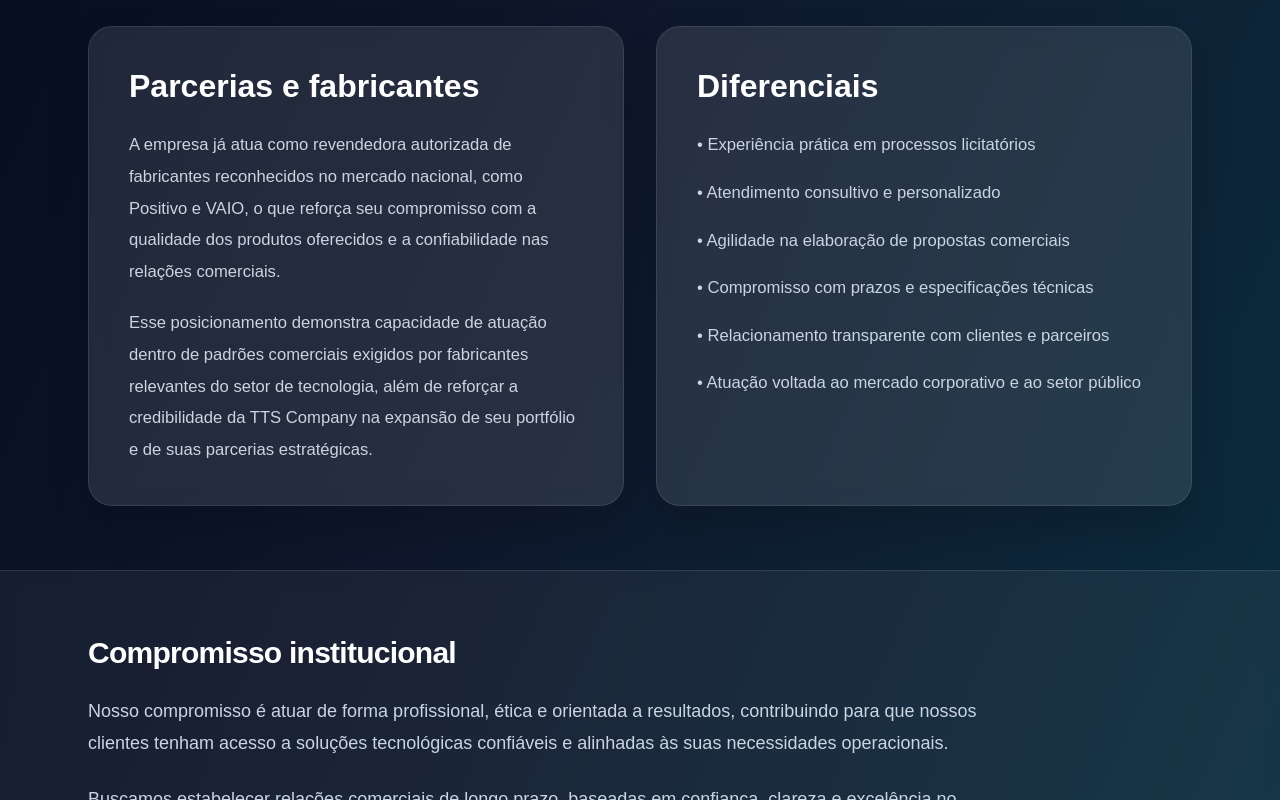
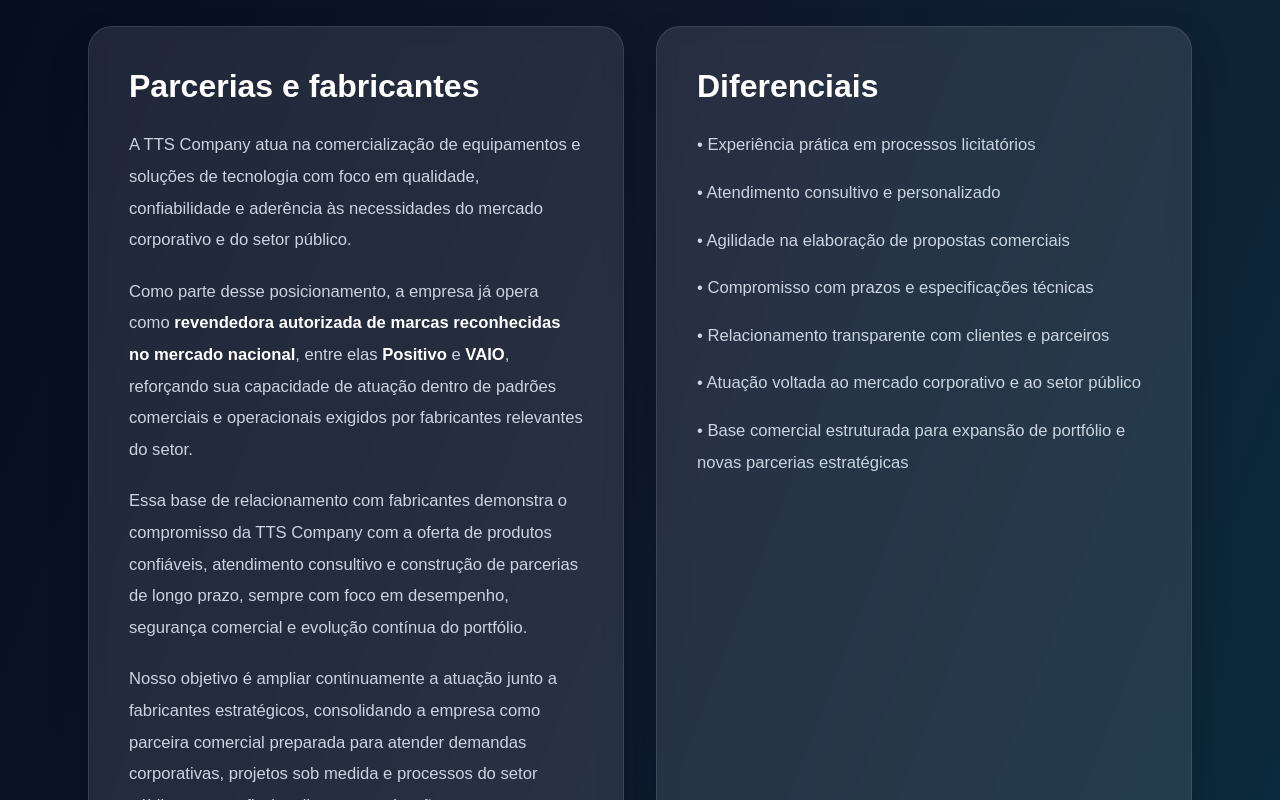
Before and after one commit to fcvillar1/tts-site, a Next.js app: page /empresa in a window 1280 px wide. Shown: the part 1440-2240 px from the top of the page. Built offline with nearby package versions, Linux system fonts and the light colour scheme.

Commit message:
atualização pag Empresa

```diff
--- a/app/empresa/page.tsx
+++ b/app/empresa/page.tsx
@@ -207,17 +207,35 @@ export default function EmpresaPage() {
 
                   <div style={textBlockStyle}>
                     <p style={paragraphStyle}>
-                      A empresa já atua como revendedora autorizada de fabricantes
-                      reconhecidos no mercado nacional, como Positivo e VAIO, o que reforça
-                      seu compromisso com a qualidade dos produtos oferecidos e a
-                      confiabilidade nas relações comerciais.
+                      A TTS Company atua na comercialização de equipamentos e soluções de
+                      tecnologia com foco em qualidade, confiabilidade e aderência às
+                      necessidades do mercado corporativo e do setor público.
                     </p>
 
                     <p style={paragraphStyle}>
-                      Esse posicionamento demonstra capacidade de atuação dentro de padrões
-                      comerciais exigidos por fabricantes relevantes do setor de tecnologia,
-                      além de reforçar a credibilidade da TTS Company na expansão de seu
-                      portfólio e de suas parcerias estratégicas.
+                      Como parte desse posicionamento, a empresa já opera como
+                      <strong style={{ color: "#ffffff" }}>
+                        {" "}
+                        revendedora autorizada de marcas reconhecidas no mercado nacional
+                      </strong>
+                      , entre elas <strong style={{ color: "#ffffff" }}>Positivo</strong> e{" "}
+                      <strong style={{ color: "#ffffff" }}>VAIO</strong>, reforçando sua
+                      capacidade de atuação dentro de padrões comerciais e operacionais
+                      exigidos por fabricantes relevantes do setor.
+                    </p>
+
+                    <p style={paragraphStyle}>
+                      Essa base de relacionamento com fabricantes demonstra o compromisso da
+                      TTS Company com a oferta de produtos confiáveis, atendimento
+                      consultivo e construção de parcerias de longo prazo, sempre com foco em
+                      desempenho, segurança comercial e evolução contínua do portfólio.
+                    </p>
+
+                    <p style={paragraphStyle}>
+                      Nosso objetivo é ampliar continuamente a atuação junto a fabricantes
+                      estratégicos, consolidando a empresa como parceira comercial preparada
+                      para atender demandas corporativas, projetos sob medida e processos do
+                      setor público com profissionalismo, organização e responsabilidade.
                     </p>
                   </div>
                 </div>
@@ -243,6 +261,10 @@ export default function EmpresaPage() {
                     </p>
                     <p style={paragraphStyle}>
                       • Atuação voltada ao mercado corporativo e ao setor público
+                    </p>
+                    <p style={paragraphStyle}>
+                      • Base comercial estruturada para expansão de portfólio e novas
+                      parcerias estratégicas
                     </p>
                   </div>
                 </div>
```
